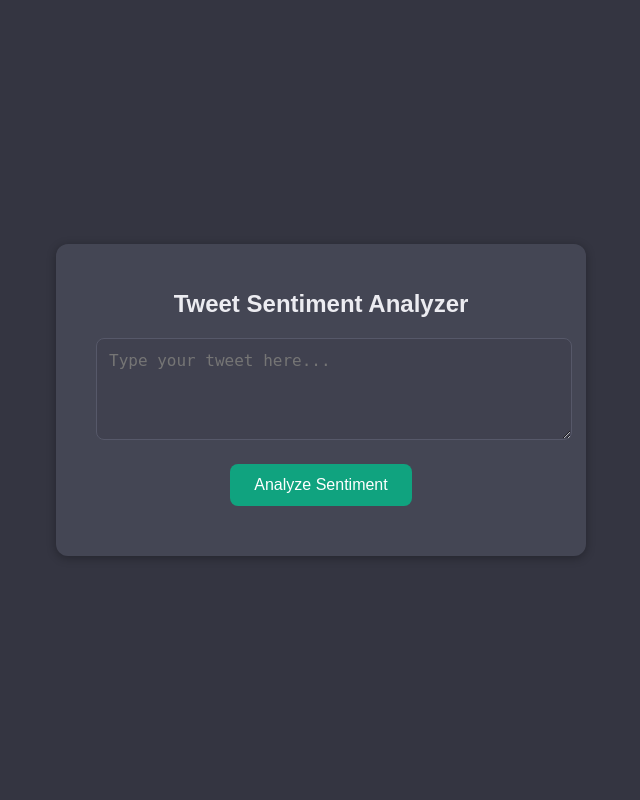
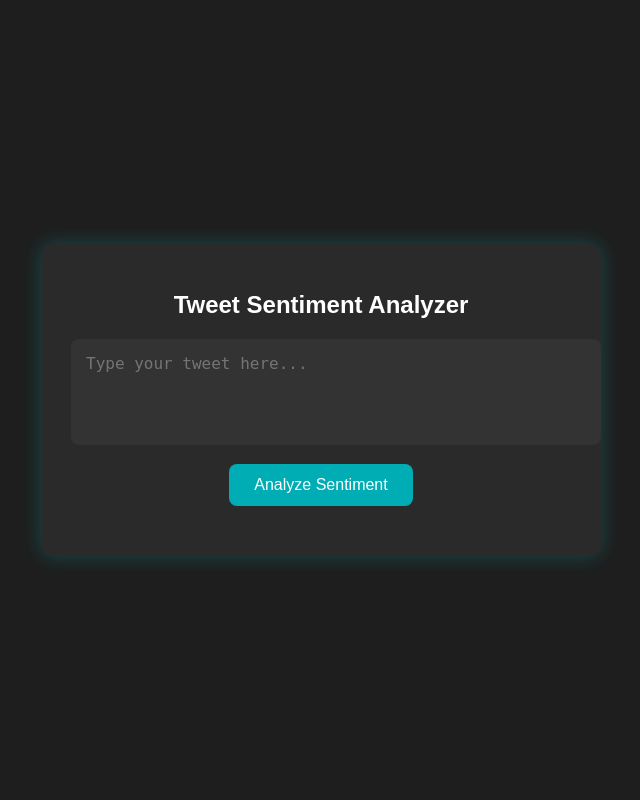
Before and after one commit to Nithya200x/tweet-analyzer, a Flask app: page / in a window 1280 px wide. Shown: the whole page, without its empty margins (319-959 px from the left). Run offline with Flask 3, Linux system fonts and the light colour scheme.

Commit message:
Initial commit

```diff
--- a/Codes/sentiment-chatbox/app.py
+++ b/Codes/sentiment-chatbox/app.py
@@ -1,10 +1,17 @@
-from flask import Flask, request, jsonify, render_template
-from transformers import pipeline
+from flask import Flask, render_template, request, jsonify
+from transformers import AutoModelForSequenceClassification, AutoTokenizer
+from scipy.special import softmax
+import torch
 
 app = Flask(__name__)
 
-# Load the Hugging Face sentiment analysis pipeline
-sentiment_analyzer = pipeline('sentiment-analysis')
+# Load the Twitter sentiment model
+MODEL = "cardiffnlp/twitter-roberta-base-sentiment"
+
+tokenizer = AutoTokenizer.from_pretrained(MODEL)
+model = AutoModelForSequenceClassification.from_pretrained(MODEL)
+
+labels = ['Negative', 'Neutral', 'Positive']
 
 @app.route('/')
 def home():
@@ -15,19 +22,21 @@ def analyze():
     data = request.get_json()
     text = data['text']
 
-    # Using the Hugging Face model to analyze sentiment
-    analysis = sentiment_analyzer(text)[0]
+    # Tokenize input
+    inputs = tokenizer(text, return_tensors="pt")
+    with torch.no_grad():
+        outputs = model(**inputs)
+    scores = outputs.logits[0].detach().numpy()
+    scores = softmax(scores)
 
-    sentiment_label = analysis['label']
+    # Get highest scoring label
+    sentiment = labels[scores.argmax()]
+    confidence = round(float(scores.max()) * 100, 2)
 
-    if sentiment_label == 'POSITIVE':
-        sentiment_result = 'Positive'
-    elif sentiment_label == 'NEGATIVE':
-        sentiment_result = 'Negative'
-    else:
-        sentiment_result = 'Neutral'  # Just in case (rare)
-
-    return jsonify({'sentiment': sentiment_result})
+    return jsonify({
+        'sentiment': sentiment,
+        'confidence': confidence
+    })
 
 if __name__ == '__main__':
     app.run(debug=True)
--- a/Codes/sentiment-chatbox/static/styles.css
+++ b/Codes/sentiment-chatbox/static/styles.css
@@ -1,76 +1,80 @@
 body {
-    background-color: #343541;
+    background-color: #1E1E1E;
+    color: #ffffff;
     font-family: 'Poppins', sans-serif;
-    margin: 0;
-    padding: 0;
-    height: 100vh;
     display: flex;
     justify-content: center;
     align-items: center;
+    height: 100vh;
+    margin: 0;
 }
 
 .container {
-    background-color: #444654;
-    padding: 30px 40px;
+    text-align: center;
+    background-color: #2A2A2A;
+    padding: 30px;
     border-radius: 12px;
-    width: 450px;
-    text-align: center;
-    box-shadow: 0 2px 10px rgba(0, 0, 0, 0.3);
+    box-shadow: 0 0 20px rgba(0, 255, 255, 0.2);
+    width: 90%;
+    max-width: 500px;
 }
 
-h1 {
-    color: #ececf1;
+.title {
     font-size: 24px;
     margin-bottom: 20px;
 }
 
 textarea {
     width: 100%;
-    background-color: #40414f;
-    color: #ececf1;
-    border: 1px solid #565869;
+    padding: 15px;
     border-radius: 8px;
-    padding: 12px;
+    border: none;
+    resize: none;
+    background-color: #333;
+    color: #fff;
     font-size: 16px;
-    resize: vertical;
-    margin-bottom: 20px;
-    transition: border 0.2s;
-}
-
-textarea:focus {
-    outline: none;
-    border-color: #10a37f;
+    margin-bottom: 15px;
 }
 
 button {
-    background-color: #10a37f;
-    color: #ffffff;
+    background-color: #00ADB5;
+    color: white;
     border: none;
+    padding: 12px 25px;
     border-radius: 8px;
-    padding: 12px 24px;
     font-size: 16px;
-    font-weight: 500;
     cursor: pointer;
-    transition: background-color 0.2s;
+    transition: 0.3s ease;
 }
 
 button:hover {
-    background-color: #0f8a6b;
+    background-color: #00fff7;
+    box-shadow: 0 0 10px #00fff7, 0 0 20px #00fff7;
 }
 
 #loading {
-    margin-top: 20px;
-    font-size: 16px;
-    color: #ececf1;
+    margin-top: 15px;
+    font-size: 18px;
+    color: #aaa;
 }
 
 #result {
     margin-top: 20px;
-    font-size: 18px;
-    color: #10a37f;
-    font-weight: 600;
-    opacity: 0;
-    animation: fadeIn 1s forwards;
+    font-size: 20px;
+    font-weight: bold;
+    animation: fadeIn 0.5s ease-in-out;
+}
+
+.positive {
+    color: #00FF00;
+}
+
+.negative {
+    color: #FF5555;
+}
+
+.neutral {
+    color: #CCCCCC;
 }
 
 @keyframes fadeIn {
--- a/Codes/sentiment-chatbox/templates/index.html
+++ b/Codes/sentiment-chatbox/templates/index.html
@@ -7,9 +7,12 @@
 </head>
 <body>
     <div class="container">
-        <h1>Tweet Sentiment Analyzer </h1>
+        <h1 class="title">Tweet Sentiment Analyzer</h1>
+
         <textarea id="userInput" placeholder="Type your tweet here..." rows="4"></textarea>
+
         <button onclick="analyzeSentiment()">Analyze Sentiment</button>
+
         <div id="loading" style="display: none;">Analyzing...</div>
         <div id="result"></div>
     </div>
```
Also changed, not shown: Codes/sentiment-chatbox/static/script.js (+22 -37 lines).
